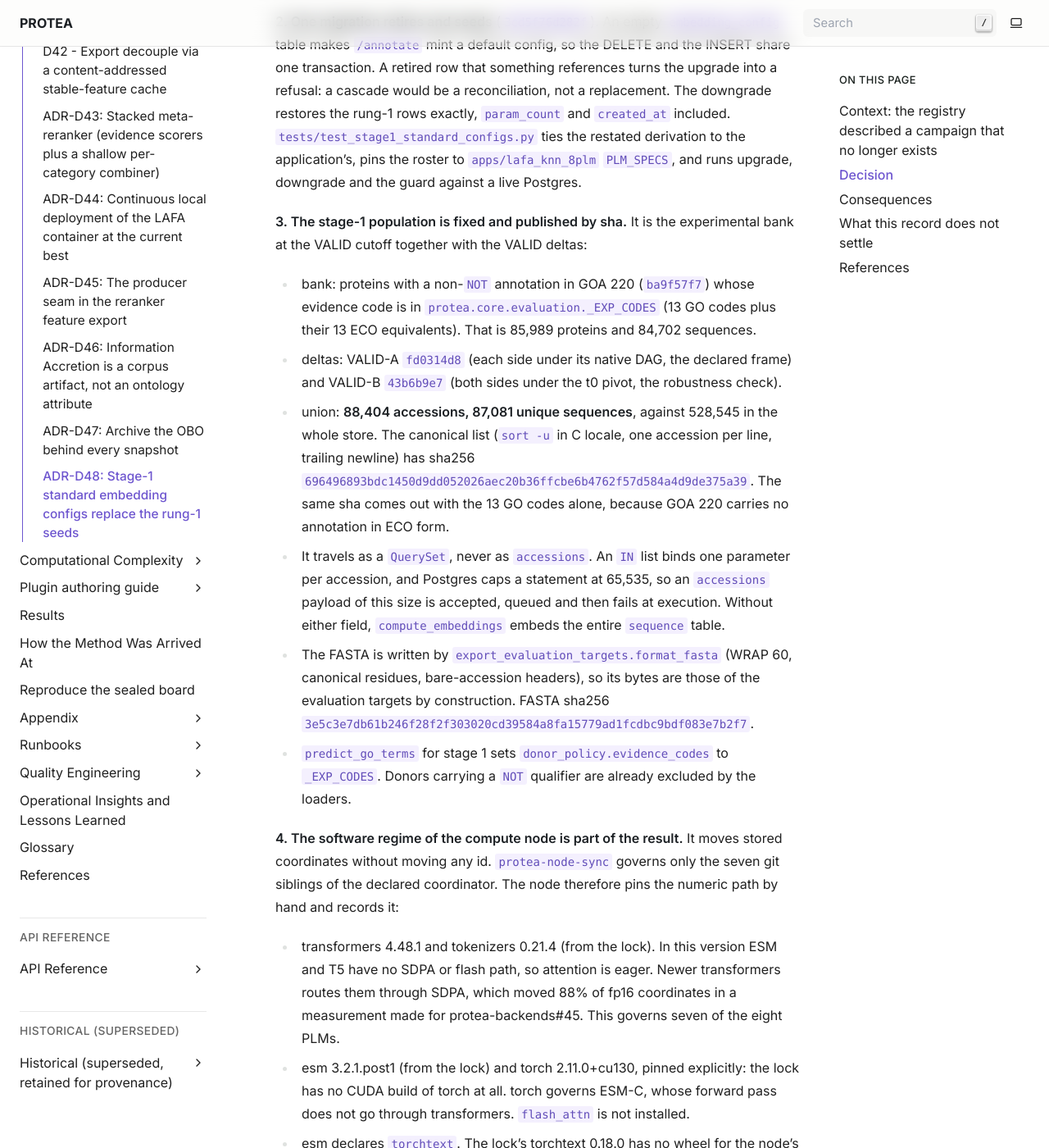
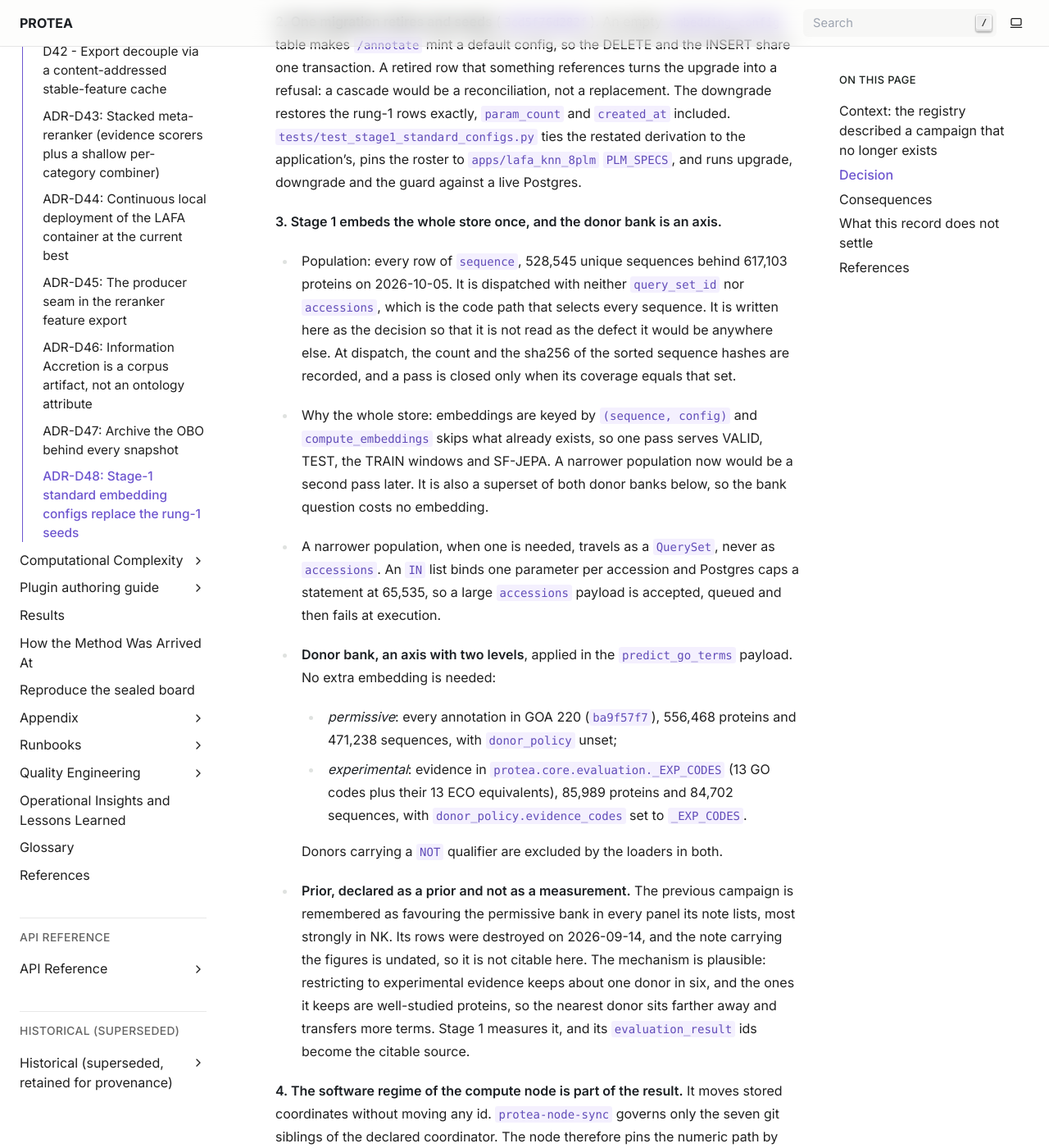
Before and after one commit to frapercan/PROTEA, a Sphinx documentation site: the page built from docs/source/adr/D48-stage1-standard-embedding-configs.rst, in a window 1280 px wide and 1400 px high, scrolled down 2339 px. Shown: the whole window at 82% size. Built offline with Sphinx 7.4.7, drawn with Linux system fonts in a browser that asks for light colours; some of the changed text lies outside the part shown.

Commit message:
La poblacion de la etapa 1 es el corpus entero, y el banco de donantes se mide
La version anterior del D48 fijaba como poblacion el banco experimental de la
220 mas las deltas de VALID (88.404 accesiones), apoyandose en una cifra que no
tiene fuente: venia de una nota sin fecha sobre una base que se borro el
2026-09-14. Ni esa eleccion ni la contraria (permisivo) estan apoyadas por una
medida de esta campana.

Ahora la etapa 1 embebe el corpus entero una sola vez (528.545 secuencias), que
contiene a los dos bancos, y el banco de donantes pasa a ser un eje con dos
niveles aplicado en el payload de predict_go_terms, sin un embedding extra. La
regla de seleccion gana un primer paso para el banco, con el permisivo como
prior que solo cede si el experimental gana por mas del margen. El prior queda
escrito como prior y no como medida.

```diff
--- a/docs/source/adr/D48-stage1-standard-embedding-configs.rst
+++ b/docs/source/adr/D48-stage1-standard-embedding-configs.rst
@@ -115,33 +115,42 @@ exactly, ``param_count`` and ``created_at`` included.
 application's, pins the roster to ``apps/lafa_knn_8plm`` ``PLM_SPECS``, and runs
 upgrade, downgrade and the guard against a live Postgres.
 
-**3. The stage-1 population is fixed and published by sha.** It is the
-experimental bank at the VALID cutoff together with the VALID deltas:
+**3. Stage 1 embeds the whole store once, and the donor bank is an axis.**
 
-- bank: proteins with a non-``NOT`` annotation in GOA 220 (``ba9f57f7``) whose
-  evidence code is in ``protea.core.evaluation._EXP_CODES`` (13 GO codes plus
-  their 13 ECO equivalents). That is 85,989 proteins and 84,702 sequences.
-- deltas: VALID-A ``fd0314d8`` (each side under its native DAG, the declared
-  frame) and VALID-B ``43b6b9e7`` (both sides under the t0 pivot, the
-  robustness check).
-- union: **88,404 accessions, 87,081 unique sequences**, against 528,545 in
-  the whole store. The canonical list (``sort -u`` in C locale, one accession
-  per line, trailing newline) has sha256
-  ``696496893bdc1450d9dd052026aec20b36ffcbe6b4762f57d584a4d9de375a39``. The
-  same sha comes out with the 13 GO codes alone, because GOA 220 carries no
-  annotation in ECO form.
-- It travels as a ``QuerySet``, never as ``accessions``. An ``IN`` list binds
-  one parameter per accession, and Postgres caps a statement at 65,535, so an
-  ``accessions`` payload of this size is accepted, queued and then fails at
-  execution. Without either field, ``compute_embeddings`` embeds the entire
-  ``sequence`` table.
-- The FASTA is written by ``export_evaluation_targets.format_fasta`` (WRAP 60,
-  canonical residues, bare-accession headers), so its bytes are those of the
-  evaluation targets by construction. FASTA sha256
-  ``3e5c3e7db61b246f28f2f303020cd39584a8fa15779ad1fcdbc9bdf083e7b2f7``.
-- ``predict_go_terms`` for stage 1 sets ``donor_policy.evidence_codes`` to
-  ``_EXP_CODES``. Donors carrying a ``NOT`` qualifier are already excluded by
-  the loaders.
+- Population: every row of ``sequence``, 528,545 unique sequences behind
+  617,103 proteins on 2026-10-05. It is dispatched with neither
+  ``query_set_id`` nor ``accessions``, which is the code path that selects every
+  sequence. It is written here as the decision so that it is not read as the
+  defect it would be anywhere else. At dispatch, the count and the sha256 of the
+  sorted sequence hashes are recorded, and a pass is closed only when its
+  coverage equals that set.
+- Why the whole store: embeddings are keyed by ``(sequence, config)`` and
+  ``compute_embeddings`` skips what already exists, so one pass serves VALID,
+  TEST, the TRAIN windows and SF-JEPA. A narrower population now would be a
+  second pass later. It is also a superset of both donor banks below, so the
+  bank question costs no embedding.
+- A narrower population, when one is needed, travels as a ``QuerySet``, never
+  as ``accessions``. An ``IN`` list binds one parameter per accession and
+  Postgres caps a statement at 65,535, so a large ``accessions`` payload is
+  accepted, queued and then fails at execution.
+- **Donor bank, an axis with two levels**, applied in the ``predict_go_terms``
+  payload. No extra embedding is needed:
+
+  - *permissive*: every annotation in GOA 220 (``ba9f57f7``), 556,468 proteins
+    and 471,238 sequences, with ``donor_policy`` unset;
+  - *experimental*: evidence in ``protea.core.evaluation._EXP_CODES`` (13 GO
+    codes plus their 13 ECO equivalents), 85,989 proteins and 84,702 sequences,
+    with ``donor_policy.evidence_codes`` set to ``_EXP_CODES``.
+
+  Donors carrying a ``NOT`` qualifier are excluded by the loaders in both.
+- **Prior, declared as a prior and not as a measurement.** The previous
+  campaign is remembered as favouring the permissive bank in every panel its
+  note lists, most strongly in NK. Its rows were destroyed on 2026-09-14, and the note
+  carrying the figures is undated, so it is not citable here. The mechanism is
+  plausible: restricting to experimental evidence keeps about one donor in six,
+  and the ones it keeps are well-studied proteins, so the nearest donor sits farther away
+  and transfers more terms. Stage 1 measures it, and its ``evaluation_result``
+  ids become the citable source.
 
 **4. The software regime of the compute node is part of the result.** It moves
 stored coordinates without moving any id. ``protea-node-sync`` governs only the
@@ -175,24 +184,35 @@ numeric path by hand and records it:
 
 **5. The selection rule is fixed before anything is measured.**
 
-- Metric: KNN-only ``f_micro_w`` on VALID-A (``fd0314d8``), repeated on VALID-B.
-- Estimand: the flat mean of the nine category by aspect cells. That is how LAFA
-  reports, and it keeps NK, the frontier of the project, from being outvoted by
-  PK, which holds 79.9% of the VALID-A proteins.
-- Uncertainty: a paired bootstrap stratified by cell, resampling proteins
-  within each cell (``compare_paired_panels`` machinery). No sigma constant
-  from outside the record is used.
-- Equivalence: a PLM is equivalent to the best when the lower bound of the 95%
-  interval of its difference exceeds -0.02. The 0.02 is a **practical margin**
-  (``_TARGET_EFFECT`` in ``_graph_panels.py``), not a derived quantity.
-  Projected from configuration-class sigmas, the minimum detectable effect of
-  the flat mean is about 0.0045, and about 0.0136 at three times those sigmas.
-  The variance of the aggregate is dominated by the small MFO cells (LK.MFO
-  and NK.MFO, about 58%), so all nine per-cell intervals are published with
-  it.
-- **heavy** = the highest ``f_micro_w``. **fast** = the cheapest model (GPU
-  hours per pass, then dimensions) that is equivalent to the best; if that is
-  the heavy one, the next model on the cost frontier.
+The rule has two steps, read in order.
+
+- **Step 1, bank.** Metric, estimand and uncertainty as in step 2. For each
+  PLM, take the paired difference permissive minus experimental, then its mean
+  over the eight PLMs. The experimental bank is chosen only if the 95% interval
+  of that mean lies entirely below -0.02, that is, only if it is better by more
+  than the margin. Otherwise the permissive bank, the prior, is kept. All
+  sixteen PLM by bank cells are published, so an interaction is visible rather
+  than averaged away.
+- **Step 2, PLM**, within the bank chosen in step 1:
+
+  - Metric: KNN-only ``f_micro_w`` on VALID-A (``fd0314d8``), repeated on VALID-B.
+  - Estimand: the flat mean of the nine category by aspect cells. That is how LAFA
+    reports, and it keeps NK, the frontier of the project, from being outvoted by
+    PK, which holds 79.9% of the VALID-A proteins.
+  - Uncertainty: a paired bootstrap stratified by cell, resampling proteins
+    within each cell (``compare_paired_panels`` machinery). No sigma constant
+    from outside the record is used.
+  - Equivalence: a PLM is equivalent to the best when the lower bound of the 95%
+    interval of its difference exceeds -0.02. The 0.02 is a **practical margin**
+    (``_TARGET_EFFECT`` in ``_graph_panels.py``), not a derived quantity.
+    Projected from configuration-class sigmas, the minimum detectable effect of
+    the flat mean is about 0.0045, and about 0.0136 at three times those sigmas.
+    The variance of the aggregate is dominated by the small MFO cells (LK.MFO
+    and NK.MFO, about 58%), so all nine per-cell intervals are published with
+    it.
+  - **heavy** = the highest ``f_micro_w``. **fast** = the cheapest model (GPU
+    hours per pass, then dimensions) that is equivalent to the best; if that is
+    the heavy one, the next model on the cost frontier.
 
 Consequences
 ~~~~~~~~~~~~
@@ -201,7 +221,8 @@ Consequences
   table are not revived: their recipes differed (ESM at 1024 tokens, an
   un-normalised ankh-base, a chunked esm2_3b). ADR-D35 keeps the roster; this
   record replaces the ids.
-- Stage 1 costs about 87k forward passes per PLM, not 528k.
+- Stage 1 costs 528,545 forward passes per PLM, once. Later windows and SF-JEPA
+  reuse them, and the bank axis adds prediction sets, not embeddings.
 - Every stage-1 number is read in one software regime, and that regime is
   written down where both machines read it.
 
@@ -217,8 +238,8 @@ What this record does not settle
   a duplicate in ``build_go_cooccurrence`` and a 6-code set in
   ``proteins_stats``.
 - ``query_set`` carries no content hash, so a QuerySet is referable but not
-  verifiable from inside the system. The shas above make it checkable from
-  outside.
+  verifiable from inside the system. Any narrower population used later needs
+  its sha recorded outside, as section 3 does for the whole store.
 
 References
 ~~~~~~~~~~
```
